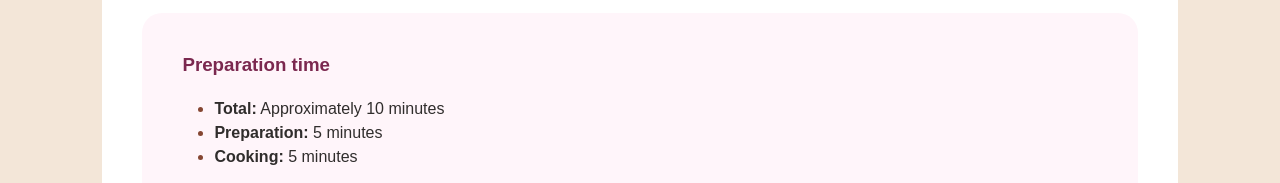
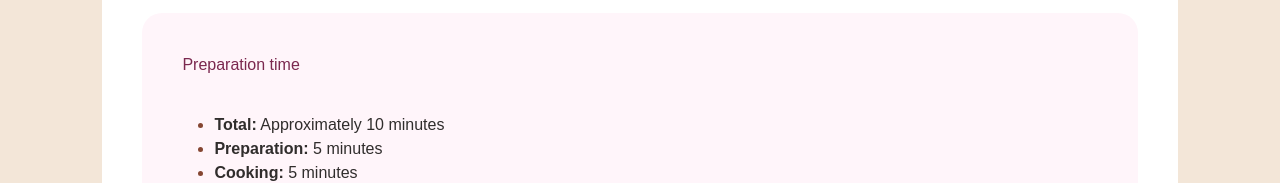
Before and after one commit to aighostex/aighostex.github.io, a plain HTML site: page index.html in a window 1280 px wide. Shown: the part 617-800 px from the top of the page. Drawn offline with Linux system fonts and the light colour scheme.

Commit message:
Update index.html

```diff
--- a/index.html
+++ b/index.html
@@ -21,7 +21,7 @@
   to perfection, optionally filled with your choice of cheese, vegetables, or meats.</p>
   </header>
   <div class="preparation">
-  <h3 class="time">Preparation time</h3>
+  <p class="time">Preparation time</p>
 <ul class="preparation1">
   <li><b>Total:</b> Approximately 10 minutes</li>
   <li><b>Preparation:</b> 5 minutes</li>
```
